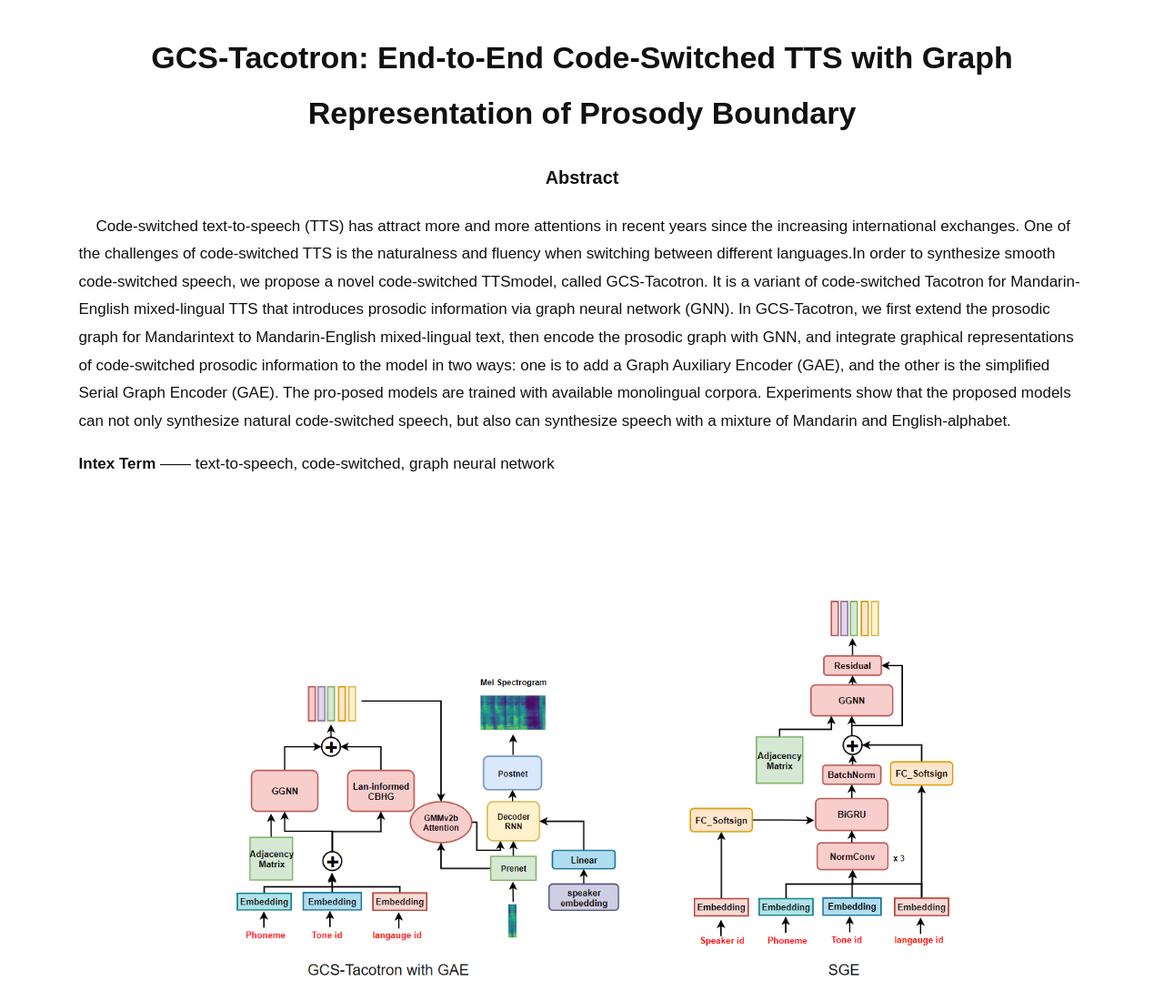
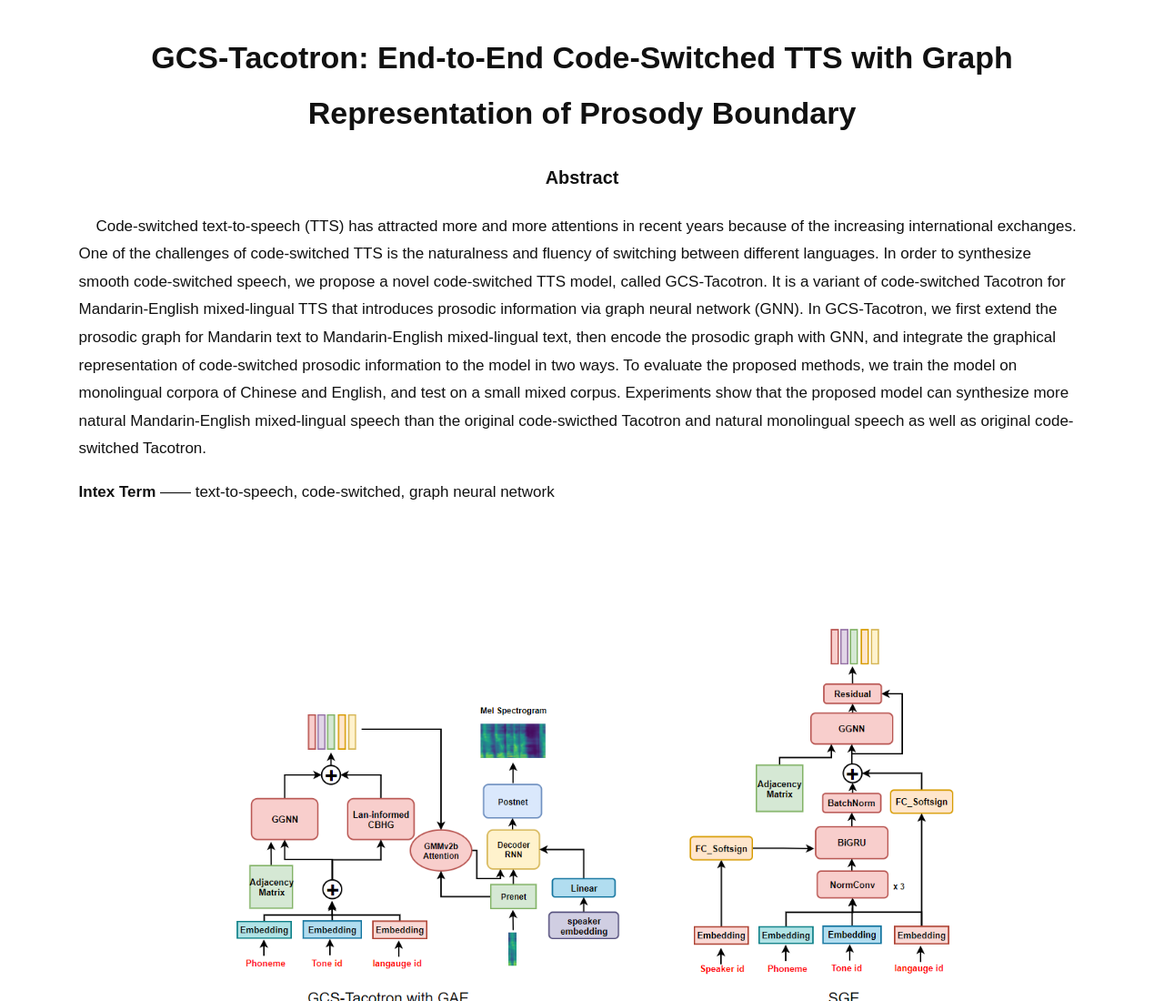
Before and after one commit to Charles6Git/GCSTacotron.github.io, a plain HTML site: page index.html in a window 1280 px wide. Shown: the top 1100 px of the page at 91% size. Drawn offline with Linux system fonts and the light colour scheme.

Commit message:
Update index.html

```diff
--- a/index.html
+++ b/index.html
@@ -30,7 +30,7 @@ img {
 	<h3 style="text-align: center">Abstract</h3>
 <div style="width: 92%; margin: 0 auto">
   <p>
-  	&nbsp;&nbsp;&nbsp;&nbsp;Code-switched text-to-speech (TTS) has attract more and more attentions in recent years since the increasing international exchanges. One of the challenges of code-switched TTS is the naturalness and fluency when switching between different languages.In order to synthesize smooth code-switched speech, we propose a novel code-switched TTSmodel, called GCS-Tacotron. It is a variant of code-switched Tacotron for Mandarin-English mixed-lingual TTS that introduces prosodic information via graph neural network (GNN). In GCS-Tacotron, we first extend the prosodic graph for Mandarintext to Mandarin-English mixed-lingual text, then encode the prosodic graph with GNN, and integrate graphical representations of code-switched prosodic information to the model in two ways: one is to add a Graph Auxiliary Encoder (GAE), and the other is the simplified Serial Graph Encoder (GAE). The pro-posed models are trained with available monolingual corpora. Experiments show that the proposed models can not only synthesize natural code-switched speech, but also can synthesize speech with a mixture of Mandarin and English-alphabet.
+  	&nbsp;&nbsp;&nbsp;&nbsp;Code-switched text-to-speech (TTS) has attracted more and more attentions in recent years because of the increasing international exchanges. One of the challenges of code-switched TTS is the naturalness and fluency of switching between different languages. In order to synthesize smooth code-switched speech, we propose a novel code-switched TTS model, called GCS-Tacotron. It is a variant of code-switched Tacotron for Mandarin-English mixed-lingual TTS that introduces prosodic information via graph neural network (GNN). In GCS-Tacotron, we first extend the prosodic graph for Mandarin text to Mandarin-English mixed-lingual text, then encode the prosodic graph with GNN, and integrate the graphical representation of code-switched prosodic information to the model in two ways. To evaluate the proposed methods, we train the model on monolingual corpora of Chinese and English, and test on a small mixed corpus. Experiments show that the proposed model can synthesize more natural Mandarin-English mixed-lingual speech than the original code-swicthed Tacotron and natural monolingual speech as well as original code-switched Tacotron.
   </p>
   <p><b>Intex Term</b> —— text-to-speech, code-switched, graph neural network</p>
 </div>
```
